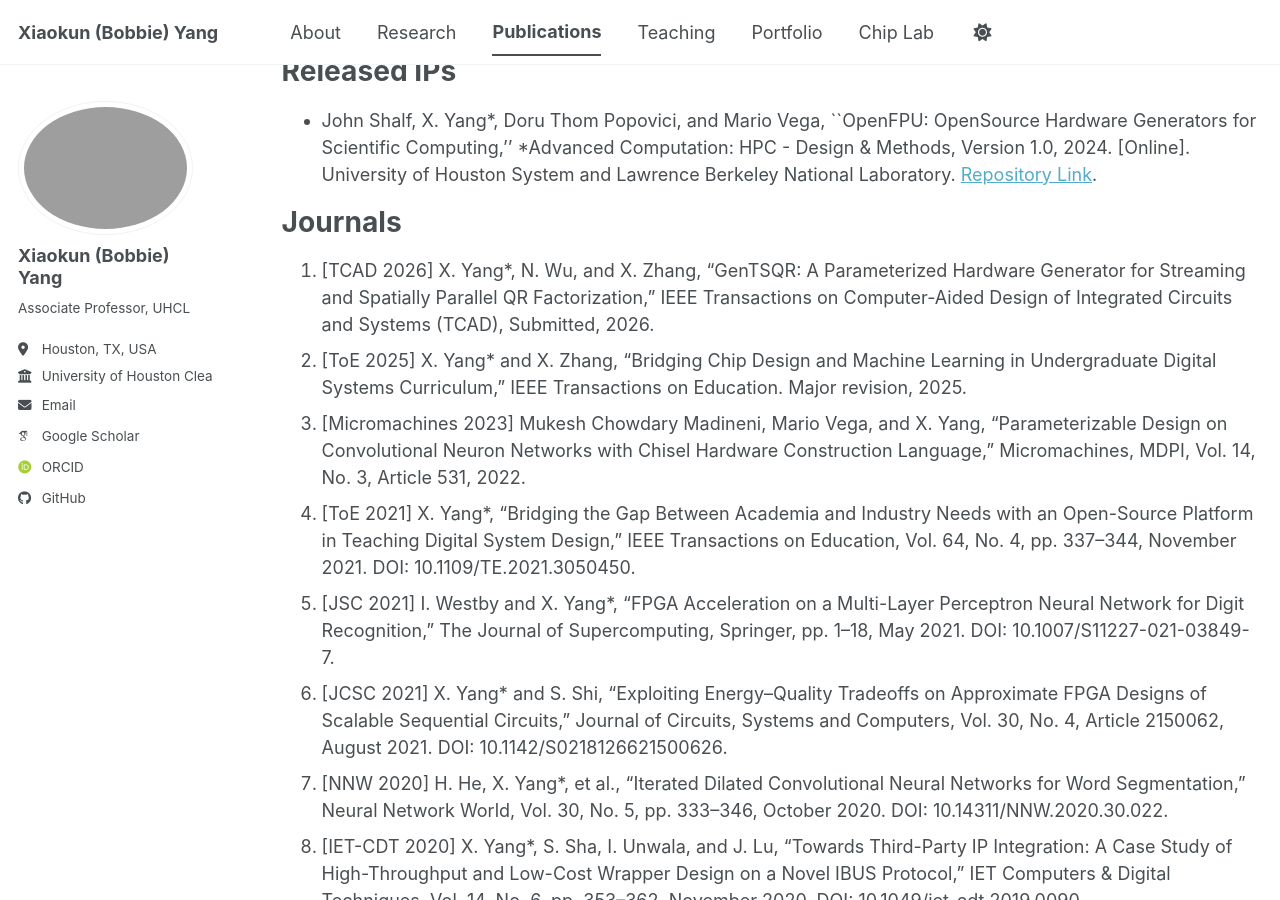
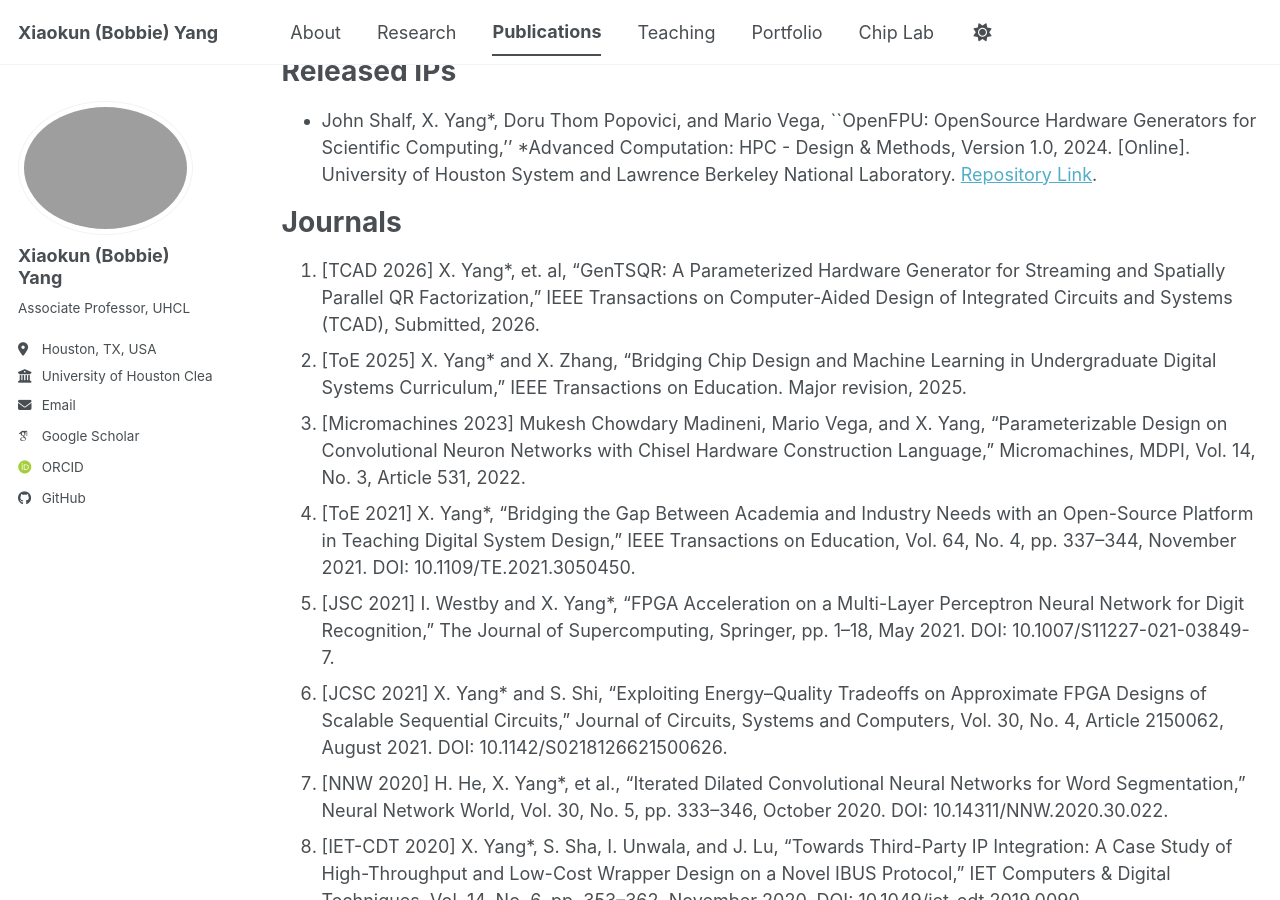
Before and after one commit to bobbieyang/bobbieyang.github.io, a Jekyll site: the page built from _pages/publications.md, in a window 1280 px wide and 900 px high, scrolled down 561 px. Built offline with Jekyll 4.4.1, drawn with Linux system fonts in a browser that asks for light colours; some web fonts are replaced; a script bundle is joined from its source files by our own code; library files that are not in the unit come from our copies.

Commit message:
Update publications.md

```diff
--- a/_pages/publications.md
+++ b/_pages/publications.md
@@ -27,7 +27,7 @@ Released IPs
 
 Journals
 ======
-1. [TCAD 2026] X. Yang*, N. Wu, and X. Zhang, “GenTSQR: A Parameterized Hardware Generator for Streaming and Spatially Parallel QR Factorization,” IEEE Transactions on Computer-Aided Design of Integrated Circuits and Systems (TCAD), Submitted, 2026.
+1. [TCAD 2026] X. Yang*, et. al, “GenTSQR: A Parameterized Hardware Generator for Streaming and Spatially Parallel QR Factorization,” IEEE Transactions on Computer-Aided Design of Integrated Circuits and Systems (TCAD), Submitted, 2026.
 2. [ToE 2025] X. Yang* and X. Zhang, “Bridging Chip Design and Machine Learning in Undergraduate Digital Systems Curriculum,” IEEE Transactions on Education. Major revision, 2025.
 3. [Micromachines 2023] Mukesh Chowdary Madineni, Mario Vega, and X. Yang, “Parameterizable Design on Convolutional Neuron Networks with Chisel Hardware Construction Language,” Micromachines, MDPI, Vol. 14, No. 3, Article 531, 2022.
 4. [ToE 2021] X. Yang*, “Bridging the Gap Between Academia and Industry Needs with an Open-Source Platform in Teaching Digital System Design,” IEEE Transactions on Education, Vol. 64, No. 4, pp. 337–344, November 2021. DOI: 10.1109/TE.2021.3050450.
```
